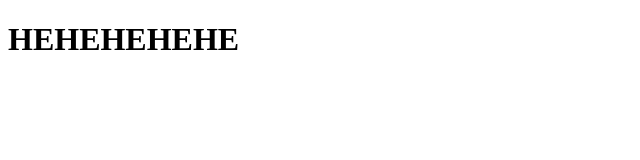
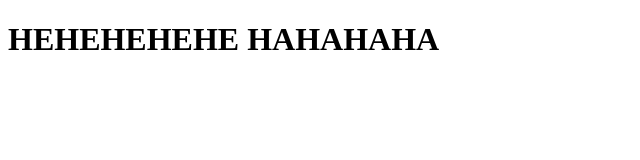
Before and after one commit to Lakshya-24/Testing-1, a plain HTML site: page index.html in a window 1280 px wide. Shown: the whole page, without its empty margins (0-640 px from the left). Drawn offline with Linux system fonts and the light colour scheme.

Commit message:
second commit

```diff
--- a/index.html
+++ b/index.html
@@ -8,7 +8,7 @@
 </head>
 <body>
 
-<h1>HEHEHEHEHE</h1>
+<h1>HEHEHEHEHE HAHAHAHA</h1>
 
 </body>
 </html>
```
